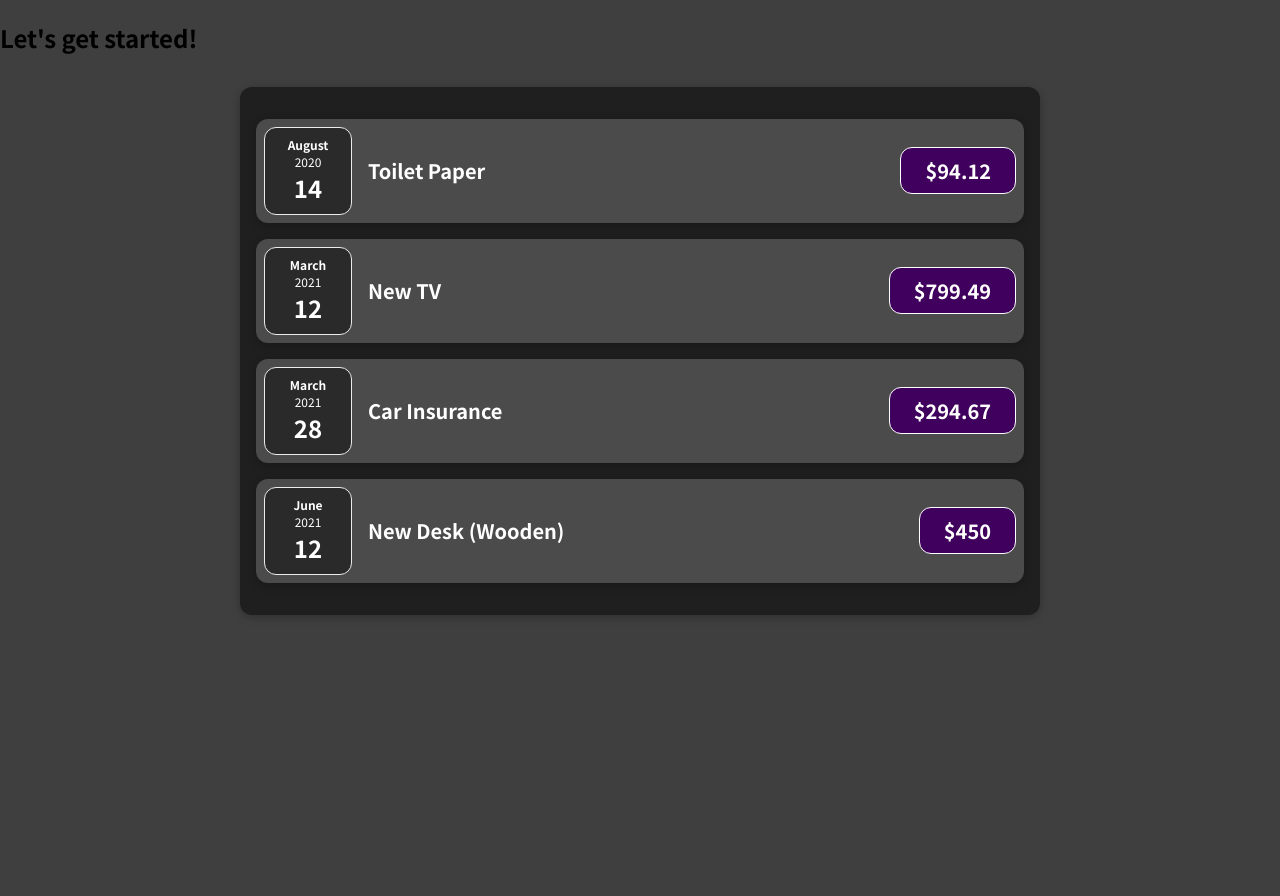
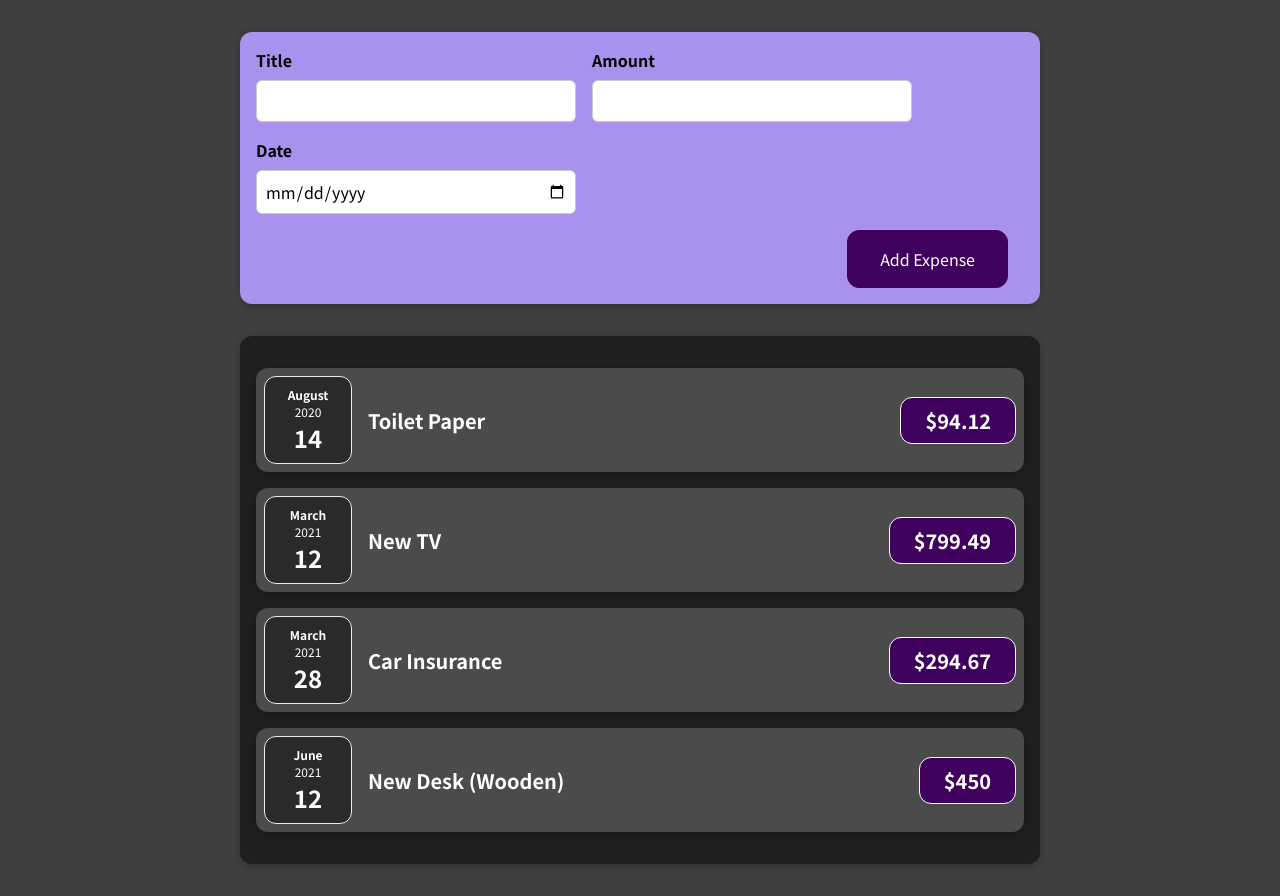
Before and after one commit to zhikuan-aw/react-expense-organiser, a React (Create React App) app: page / in a window 1280 px wide. Before the commit the page ends 800 px from the top, so only its background shows below. Built offline with nearby package versions, Linux system fonts and the light colour scheme.

Commit message:
feat: add expense form - form input using state, two way binding, child-to-parent communication

```diff
--- a/src/App.js
+++ b/src/App.js
@@ -1,4 +1,5 @@
 import ExpenseList from "./components/Expenses/ExpenseList";
+import NewExpense from "./components/NewExpense/NewExpense";
 
 function App() {
 	const expenses = [
@@ -23,9 +24,14 @@
 		},
 	];
 
+	const addExpenseHandler = (newExpense) => {
+		console.log("In App.js");
+		console.log(newExpense);
+	};
+
 	return (
 		<div>
-			<h2>Let's get started!</h2>
+			<NewExpense onAddExpense={addExpenseHandler} />
 			<ExpenseList expenses={expenses} />
 		</div>
 	);
--- /dev/null
+++ b/src/components/NewExpense/ExpenseForm.css
@@ -0,0 +1,26 @@
+.new-expense__controls {
+	display: flex;
+	flex-wrap: wrap;
+	gap: 1rem;
+	margin-bottom: 1rem;
+	text-align: left;
+}
+
+.new-expense__control label {
+	font-weight: bold;
+	margin-bottom: 0.5rem;
+	display: block;
+}
+
+.new-expense__control input {
+	font: inherit;
+	padding: 0.5rem;
+	border-radius: 6px;
+	border: 1px solid #ccc;
+	width: 20rem;
+	max-width: 100%;
+}
+
+.new-expense__actions {
+	text-align: right;
+}
--- /dev/null
+++ b/src/components/NewExpense/ExpenseForm.js
@@ -0,0 +1,104 @@
+import { useState } from "react";
+import "./ExpenseForm.css";
+
+function ExpenseForm(props) {
+	const [enteredTitle, setEnteredTitle] = useState("");
+	const [enteredAmount, setEnteredAmount] = useState("");
+	const [enteredDate, setEnteredDate] = useState("");
+
+	/*	Alternative state update
+		const [userInput, setUserInput] = useState({
+			enteredTitle: '',
+			enteredAmount: '',
+			enteredDate: '',
+		});
+
+		// Not ideal to depend on previous state since react schedule state update and might get outdated state
+		const titleChangeHandler = (event) => {
+			setUserInput({
+				...userInput,
+				enteredTitle: event.target.value
+			});
+		};
+
+		// better to pass in arrow function - guarentees latest previous state
+		const titleChangeHandler = (event) => {
+			setUserInput((prevState) => {
+				return {
+					...userInput,
+					enteredTitle: event.target.value
+				};
+			});
+		};
+	};
+	*/
+
+	const titleChangeHandler = (event) => {
+		setEnteredTitle(event.target.value);
+	};
+	const amountChangeHandler = (event) => {
+		// event.target.value is in string even if value is number
+		setEnteredAmount(event.target.value);
+	};
+	const dateChangeHandler = (event) => {
+		// event.target.value is in string even if value is date
+		setEnteredDate(event.target.value);
+	};
+
+	const submithandler = (event) => {
+		event.preventDefault();
+
+		const expenseData = {
+			title: enteredTitle,
+			amount: enteredAmount,
+			date: new Date(enteredDate),
+		};
+
+		props.onSubmitExpenseData(expenseData);
+
+		// two way binding for form value reset - add value which reference to state value
+		setEnteredTitle("");
+		setEnteredAmount("");
+		setEnteredDate("");
+	};
+
+	return (
+		<form onSubmit={submithandler}>
+			<div className="new-expense__controls">
+				<div className="new-expense__control">
+					<label>Title</label>
+					<input
+						type="text"
+						value={enteredTitle}
+						onChange={titleChangeHandler}
+					/>
+				</div>
+				<div className="new-expense__control">
+					<label>Amount</label>
+					<input
+						type="number"
+						min="0.01"
+						step="0.01"
+						value={enteredAmount}
+						onChange={amountChangeHandler}
+					/>
+				</div>
+				<div className="new-expense__control">
+					<label>Date</label>
+					<input
+						type="date"
+						min="2019-01-01"
+						max="2022-12-31"
+						value={enteredDate}
+						onChange={dateChangeHandler}
+					/>
+				</div>
+			</div>
+			<div className="new-expense__actions">
+				<button type="submit">Add Expense</button>
+			</div>
+		</form>
+	);
+}
+
+export default ExpenseForm;
--- /dev/null
+++ b/src/components/NewExpense/NewExpense.css
@@ -0,0 +1,38 @@
+.new-expense {
+	background-color: #a892ee;
+	padding: 1rem;
+	margin: 2rem auto;
+	width: 50rem;
+	max-width: 95%;
+	border-radius: 12px;
+	text-align: center;
+	box-shadow: 0 1px 8px rgba(0, 0, 0, 0.25);
+}
+
+.new-expense button {
+	font: inherit;
+	cursor: pointer;
+	padding: 1rem 2rem;
+	border: 1px solid #40005d;
+	background-color: #40005d;
+	color: white;
+	border-radius: 12px;
+	margin-right: 1rem;
+}
+
+.new-expense button:hover,
+.new-expense button:active {
+	background-color: #510674;
+	border-color: #510674;
+}
+
+.new-expense button.alternative {
+	color: #220131;
+	border-color: transparent;
+	background-color: transparent;
+}
+
+.new-expense button.alternative:hover,
+.new-expense button.alternative:active {
+	background-color: #ddb3f8;
+}
--- /dev/null
+++ b/src/components/NewExpense/NewExpense.js
@@ -0,0 +1,20 @@
+import ExpenseForm from "./ExpenseForm";
+import "./NewExpense.css";
+
+function NewExpense(props) {
+	const submitExpenseHandler = (enteredExpenseData) => {
+		const expensseData = {
+			...enteredExpenseData,
+			id: Math.random().toString(),
+		};
+		props.onAddExpense(expensseData);
+	};
+
+	return (
+		<div className="new-expense">
+			<ExpenseForm onSubmitExpenseData={submitExpenseHandler} />
+		</div>
+	);
+}
+
+export default NewExpense;
```
Also changed, not shown: 1 other file (tests, documents, lock files or other folders).
